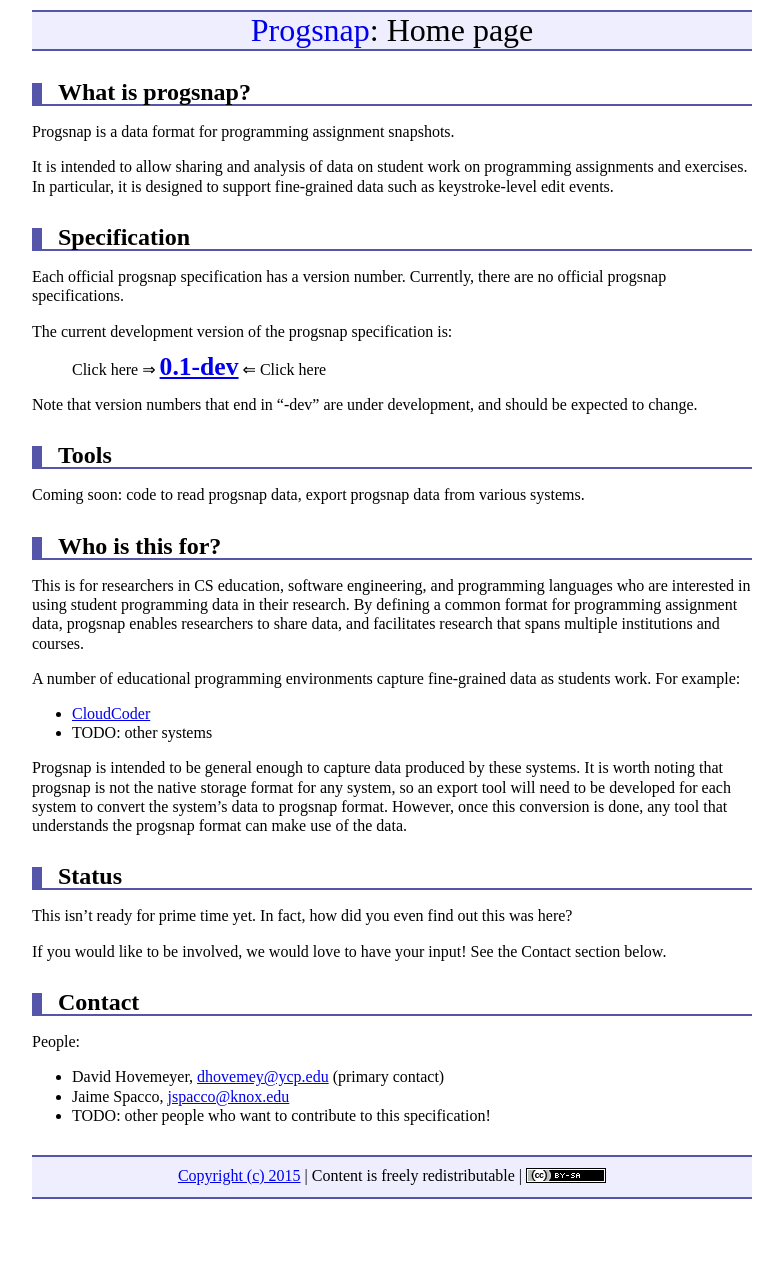
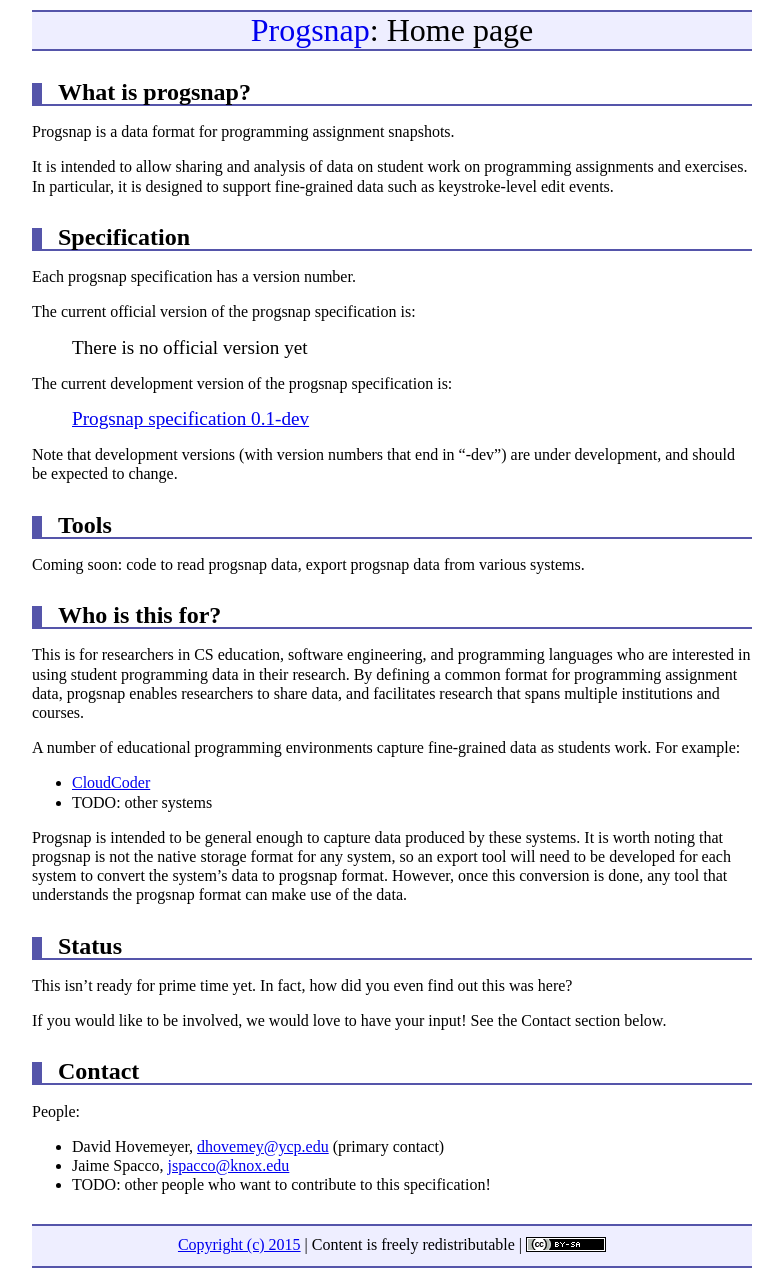
Before and after one commit to cloudcoderdotorg/progsnap-spec, a Jekyll site: the page built from index.md, in a window 1280 px wide. Shown: the whole page, without its empty margins (248-1031 px from the left). Built offline with Jekyll 4.4.1, drawn with Linux system fonts in a browser that asks for light colours; Markdown is read by kramdown in place of the engine named in the settings; before the commit the page ends 1209 px from its top, so only the background shows below that.

Commit message:
make specification link more clickable

```diff
--- a/index.md
+++ b/index.md
@@ -11,13 +11,17 @@ It is intended to allow sharing and analysis of data on student work on programm
 
 # Specification
 
-Each official progsnap specification has a version number.  Currently, there are no official progsnap specifications.
+Each progsnap specification has a version number.
+
+The current official version of the progsnap specification is:
+
+<div style="margin-left: 40px;"><span style="font-size: 120%;">There is no official version yet</span></div>
 
 The current development version of the progsnap specification is:
 
-<div style="margin-left: 40px;">Click here &rArr; <a style="font-size: 160%; font-weight: bold;" href="spec-0.1-dev.html">0.1-dev</a> &lArr; Click here</div>
+<div style="margin-left: 40px;"><a style="font-size: 120%;" href="spec-0.1-dev.html">Progsnap specification 0.1-dev</a></div>
 
-Note that version numbers that end in "-dev" are under development, and should be expected to change.
+Note that development versions (with version numbers that end in "-dev") are under development, and should be expected to change.
 
 # Tools
 
```
